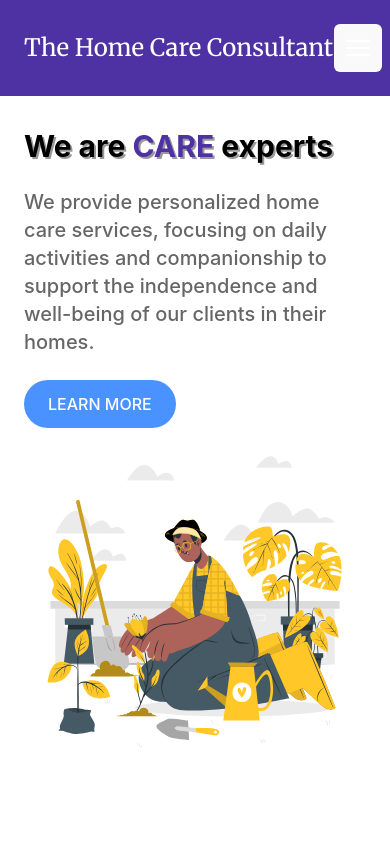
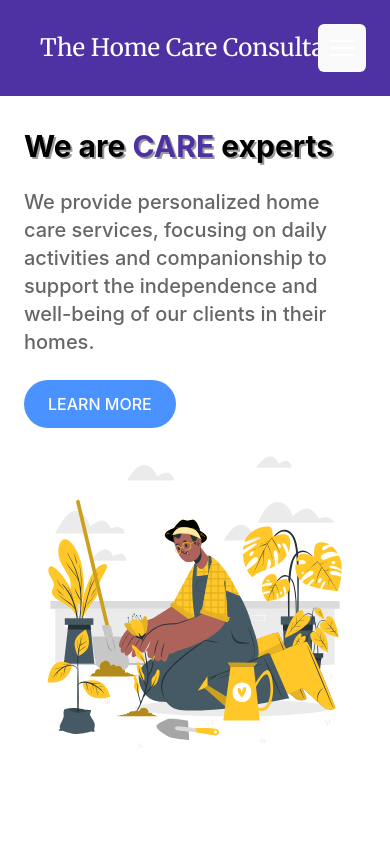
Before and after one commit to joooons/home-care, a React (Vite) app: page / in a window 390 px wide. Shown: the top 844 px of the page. Built offline with nearby package versions, Linux system fonts and the light colour scheme.

Commit message:
use container in NavBar

```diff
--- a/src/components/NavBar.tsx
+++ b/src/components/NavBar.tsx
@@ -25,8 +25,8 @@ export default function NavBar() {
       {({ open }) => (
         <>
           {/* NavBar  */}
-          <div className="bg-second absolute h-24 w-full"></div>
-          <div className="mx-auto  px-2 lg:px-6">
+          <div className="absolute h-24 w-full bg-second"></div>
+          <div className="container mx-auto px-6">
             <div className="relative z-10 flex h-24 items-center justify-between">
               <div className="flex flex-1 items-center justify-start lg:items-stretch lg:justify-between">
                 {/* Brand Name */}
```
